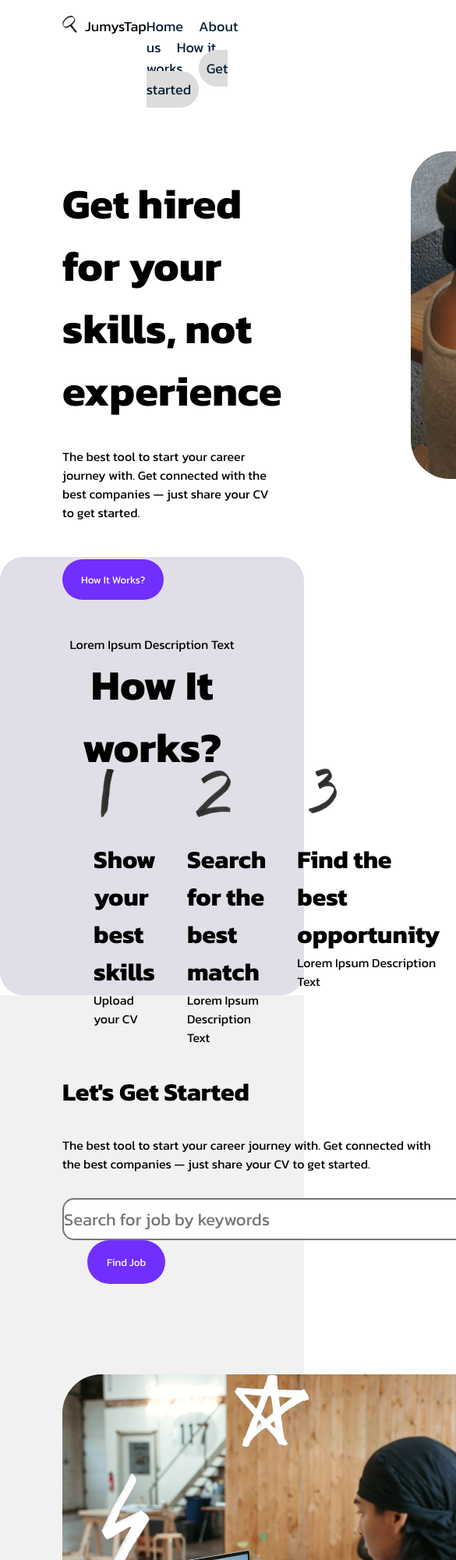
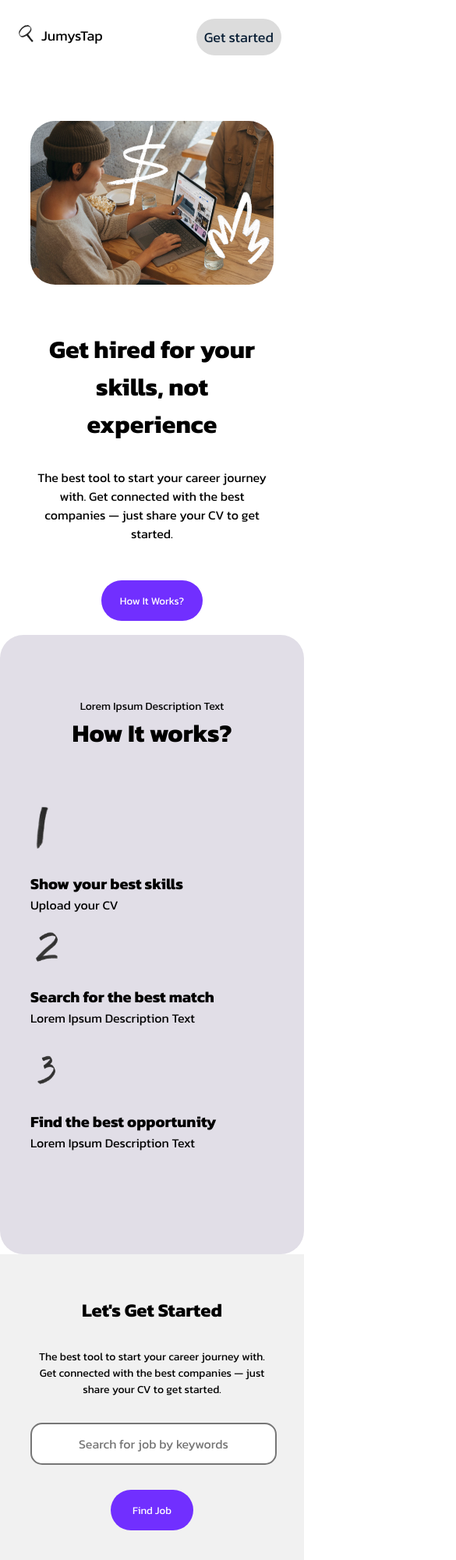
Before and after one commit to kralsolomon/jobsBar, a website: page index.html in a window 390 px wide. Shown: the top 2000 px of the page at 78% size, 585 px wide, since content can reach past the window. Drawn offline with Linux system fonts and the light colour scheme.

Commit message:
mobile version: 400px

```diff
--- a/index.css
+++ b/index.css
@@ -1,11 +1,10 @@
-*{
-    font-family: 'Kanit', sans-serif;
+* {
+  font-family: "Kanit", sans-serif;
   padding: 0;
   margin: 0;
-
 }
 
-.navbar{
+.navbar {
   display: flex;
   justify-content: space-between;
   height: 62px;
@@ -13,79 +12,76 @@
   padding: 20px 80px 12px 80px;
 }
 
-.logo{
+.logo {
   height: 22px;
   width: 114px;
   display: flex;
 }
 
-.logo > img{
+.logo > img {
   padding-right: 10px;
 }
 
-.menu{
+.menu {
   height: 38px;
   width: 410px;
-    color: #081E34;
+  color: #081e34;
 }
 
-.menu > a{
+.menu > a {
   margin-right: 16px;
 }
 
-.menu > #button{
-    color: #081E34;
+.menu > #button {
+  color: #081e34;
   background-color: gainsboro;
   border-radius: 30px;
   border: none;
   font-size: 18px;
   padding: 10px;
-
 }
 
-a{
+a {
   text-decoration: none;
-    color: #081E34;
+  color: #081e34;
 }
 
-
-.home{
+.home {
   display: flex;
   align-items: center;
   height: 420px;
   padding: 100px 80px 100px 80px;
 }
 
-.info{
+.info {
   width: 495px;
   height: 366px;
   position: relative;
   padding-right: 165px;
 }
 
-.info > h1{
+.info > h1 {
   font-size: 54px;
   font-weight: bold;
 }
 
-.info > p{
+.info > p {
   padding: 32px 0 48px 0;
 }
 
-.info > button{
-    background-color: #712FFF;
+.info > button {
+  background-color: #712fff;
   color: white;
   padding: 16px 24px 16px 24px;
   border-radius: 30px;
   border: none;
 }
 
-.info > button:hover{
+.info > button:hover {
   cursor: pointer;
 }
 
-
-.girl{
+.girl {
   width: 619px;
   height: 420px;
   position: relative;
@@ -106,59 +102,69 @@ a{
   bottom: 40px;
 }
 
-.how{
+.how {
   justify-content: center;
   height: 362px;
-    padding: 100px 80px 100px  80px;
-    background-color: #E1DEE7;
+  padding: 100px 80px 100px 80px;
+  background-color: #e1dee7;
   border-radius: 30px;
 }
 
+.mini {
+  font-size: 16px;
+}
 
-.main_text{
+.mega {
+  font-size: 54px;
+}
+
+.main_text {
   text-align: center;
   height: 84px;
   width: 100%;
   padding-bottom: 86px;
-
 }
 
-.additional_text{
+.additional_text {
   display: flex;
   width: 100%;
   height: 186px;
 }
 
-.additional_text > h1{
-
+.additional_text > h1 {
   font-weight: bold;
   font-size: 24px;
 }
 
-.additional_text > p{
+.additional_text > p {
   font-size: 16px;
 }
 
-.additional_text > .container{
+.additional_text > .container {
   padding-left: 40px;
+  width: 400px;
 }
 
-.start{
+.start {
   display: flex;
   padding: 100px 80px 100px 80px;
   background-color: #f1f1f1;
 }
 
-.start > .info3{
+.start > .info3 {
   width: 800px;
   height: 222px;
 }
 
-.info3 > .text{
+.info3 > .text {
   width: 495px;
 }
 
-input{
+.text > p{
+  padding: 32px 0 32px 0;
+}
+
+input {
   width: 619px;
   height: 50px;
   font-size: 22px;
@@ -166,8 +172,8 @@ input{
   border-style: solid;
 }
 
-.find_job{
-    background-color: #712FFF;
+.find_job {
+  background-color: #712fff;
   color: white;
   margin-left: 32px;
   padding: 18px 25px 18px 25px;
@@ -175,7 +181,7 @@ input{
   border: none;
 }
 
-.upload{
+.upload {
   display: flex;
   align-items: center;
   height: 348px;
@@ -183,60 +189,325 @@ input{
   background-color: #f1f1f1;
 }
 
-.boy{
+.boy {
   width: 619px;
   height: 420px;
   position: relative;
 }
 
-.info1{
+.info1 {
   width: 495px;
   height: 214px;
   position: relative;
   padding-left: 128px;
 }
 
-.info1 > button{
-    background-color: #712FFF;
+.info1 > button {
+  background-color: #712fff;
   color: white;
   padding: 16px 24px 16px 24px;
   border-radius: 30px;
   border: none;
 }
 
-.info1 > p{
+.info1 > p {
   padding: 32px 0 48px 0;
 }
 
-
 .main_image1 {
-    border-radius: 50px;
+  border-radius: 32px;
 }
 
-.star_image{
+.star_image {
   position: absolute;
   left: 220px;
 }
 
-.lightning_image{
+.lightning_image {
   position: absolute;
   left: 25px;
   bottom: 150px;
 }
 
-footer{
+footer {
   display: flex;
   height: 108px;
   padding: 32px 80px 32px 80px;
-    color: #081E34;
-
+  color: #081e34;
 }
 
-.menu1{
+.menu1 {
   height: 38px;
   width: 100%;
 }
 
-.menu1 > a{
+.menu1 > a {
   margin-right: 20px;
 }
+
+@media only screen and (max-width: 400px) {
+  .navbar {
+    display: flex;
+    align-items: center;
+    padding: 12px 24px 12px 24px;
+  }
+
+  .navbar a {
+    display: none;
+  }
+
+  .navbar > .menu {
+    margin-left: 120px;
+  }
+
+  .home {
+    display: flex;
+    justify-content: center;
+    align-items: center;
+    flex-direction: column-reverse;
+    height: 618px;
+    padding: 10px 24px 100px 24px;
+  }
+
+  .info {
+    width: 312px;
+    height: 290px;
+    justify-content: center;
+    align-items: center;
+    padding: 0;
+    text-align: center;
+  }
+
+  .info > h1 {
+    font-size: 32px;
+    font-weight: bold;
+  }
+
+  .info > p {
+    padding: 32px 0 48px 0;
+  }
+
+  .info > button {
+    background-color: #712fff;
+    color: white;
+    padding: 16px 24px 16px 24px;
+    border-radius: 30px;
+    border: none;
+  }
+
+  .girl {
+    display: flex;
+    justify-content: center;
+    align-items: center;
+  }
+
+  .main_image {
+    width: 312px;
+    height: 210px;
+    border-radius: 32px;
+    position: relative;
+  }
+
+  .dollar_image {
+    position: absolute;
+    width: 80px;
+    left: 250px;
+    bottom: 160px;
+  }
+
+  .fire_image {
+    position: absolute;
+    width: 80px;
+    left: 380px;
+    top: 150px;
+  }
+
+  .how {
+    display: flex;
+    flex-direction: column;
+    align-items: center;
+    justify-content: center;
+    height: 686px;
+    padding: 54px 24px 54px 24px;
+    background-color: #e1dee7;
+    border-radius: 30px;
+  }
+
+  .main_text {
+    height: 84px;
+    width: 312px;
+    padding: 0;
+  }
+
+  .mini {
+    font-size: 14px;
+  }
+
+  .mega {
+    font-weight: bold;
+    font-size: 32px;
+  }
+
+  .additional_text {
+    display: flex;
+    flex-wrap: wrap;
+    height: 440px;
+    padding: 54px 24px 54px 24px;
+    justify-content: center;
+  }
+
+  .container > h1 {
+    font-weight: bold;
+    font-size: 20px;
+  }
+
+  .container > img {
+    width: 40px;
+  }
+
+  .container > .one {
+    width: 31px;
+  }
+
+  .additional_text > p {
+    font-size: 14px;
+  }
+
+  .additional_text > .container {
+    padding: 0 0 40px 0;
+    width: 312px;
+    height: 120px;
+  }
+
+  .start {
+    display: flex;
+    padding: 54px 24px 54px 24px;
+    flex-direction: column;
+    text-align: center;
+    align-items: center;
+  }
+
+  .start > .info3 {
+    width: 312px;
+    height: 279px;
+  }
+
+  .info3 > .text {
+    width: 312px;
+
+  }
+
+  .text > h1{
+    font-size: 24px;
+  }
+
+  .text > p{
+    font-size: 14px;
+  }
+
+  input {
+    width: 312px;
+    height: 50px;
+    font-size: 16px;
+    text-align: center;
+
+  }
+
+  .find_job {
+    background-color: #712fff;
+    color: white;
+    width: 106px;
+    margin: 32px 0 0 0;
+    padding: 16px 24px;
+    border-radius: 30px;
+    border: none;
+  }
+
+  .upload {
+    display: flex;
+    align-items: center;
+    height: 535px;
+    padding: 64px 24px;
+    background-color: #f1f1f1;
+    flex-direction: column;
+  }
+
+  .boy {
+    width: 312px;
+    height: 210px;
+    position: relative;
+  }
+
+  .main_image1 {
+    width: 312px;
+    height: 210px;
+    border-radius: 24px;
+  }
+
+  .star_image {
+    width: 53px;
+    position: absolute;
+    top: 15px;
+    left: 120px;
+  }
+
+  .lightning_image {
+    width: 47px;
+    position: absolute;
+    left: 25px;
+    bottom: 60px;
+  }
+  .info1 {
+    width: 312px;
+    height: 197px;
+    position: relative;
+    padding: 128px 0 0 0;
+  }
+
+  .info1 > h1{
+    font-size: 24px;
+  }
+
+  .info1 > p{
+    font-size: 14px;
+  }
+
+
+
+  .info1 > button {
+    background-color: #712fff;
+    color: white;
+    width: 114px;
+    padding: 16px 24px 16px 24px;
+    border-radius: 30px;
+    border: none;
+  }
+
+  .info1 > p {
+    padding: 32px 0 48px 0;
+  }
+
+
+  footer {
+    display: flex;
+    flex-direction: column;
+    width: 312px;
+    height: 350px;
+    padding: 32px 24px 32px 24px;
+    color: #081e34;
+    justify-content: flex-start;
+  }
+
+
+  .menu1 {
+    display: flex;
+    height: 226px;
+    width: 111px;
+    flex-wrap: wrap;
+  }
+
+  footer > p{
+    padding-top: 150px;
+  }
+
+}
--- a/index.html
+++ b/index.html
@@ -1,156 +1,131 @@
 <!doctype html>
 <html lang="en">
   <head>
-    <meta charset="UTF-8">
-    <meta name="viewport"
-          content="width=device-width, user-scalable=no, initial-scale=1.0, maximum-scale=1.0, minimum-scale=1.0">
-    <meta http-equiv="X-UA-Compatible" content="ie=edge">
-    <link rel="stylesheet" href="index.css">
+    <meta charset="UTF-8" />
+    <meta
+      name="viewport"
+      content="width=device-width, user-scalable=no, initial-scale=1.0, maximum-scale=1.0, minimum-scale=1.0"
+    />
+    <meta http-equiv="X-UA-Compatible" content="ie=edge" />
+    <link rel="stylesheet" href="index.css" />
     <title>JumysTap</title>
 
-
-    <link rel="preconnect" href="https://fonts.googleapis.com">
-    <link rel="preconnect" href="https://fonts.gstatic.com" crossorigin>
-    <link href="https://fonts.googleapis.com/css2?family=Kanit:wght@400;500;700&display=swap" rel="stylesheet">
+    <link rel="preconnect" href="https://fonts.googleapis.com" />
+    <link rel="preconnect" href="https://fonts.gstatic.com" crossorigin />
+    <link
+      href="https://fonts.googleapis.com/css2?family=Kanit:wght@400;500;700&display=swap"
+      rel="stylesheet"
+    />
   </head>
   <body>
-
-
-
     <div class="navbar">
-
       <div class="logo">
-            <img src="image/magnifier%201.png" alt="searc">
+        <img src="image/magnifier%201.png" alt="searc" />
         <p>JumysTap</p>
       </div>
-
 
       <div class="menu">
         <a href="#">Home</a>
         <a href="#">About us</a>
         <a href="#">How it works</a>
-            <a id="button" href="#">Get started</a>
+        <button id="button">Get started</button>
+      </div>
     </div>
 
-    </div>
-
-
     <div class="home">
-
       <div class="info">
         <h1>Get hired for your skills, not experience</h1>
-            <p>The best tool to start your career journey with.
-                Get connected with the best companies — just share your CV to get started.
+        <p>
+          The best tool to start your career journey with. Get connected with
+          the best companies — just share your CV to get started.
         </p>
         <button type="button">How It Works?</button>
       </div>
 
       <div class="girl">
-            <img class="main_image" src="image/girl.png" alt="">
-            <img class="dollar_image" src="image/dollar%201.png" alt="">
-            <img class="fire_image"  src="image/fire%201.png" alt="">
+        <img class="main_image" src="image/girl.png" alt="" />
+        <img class="dollar_image" src="image/dollar%201.png" alt="" />
+        <img class="fire_image" src="image/fire%201.png" alt="" />
       </div>
-
     </div>
 
     <div class="how">
+      <div class="main_text">
+        <p class="mini">Lorem Ipsum Description Text</p>
 
-        <div class="main_text">
-            <p style="font-size: 16px">Lorem Ipsum Description Text</p>
-
-            <p style="font-size: 54px; font-weight: bold">How It works?</p>
+        <p class="mega">How It works?</p>
       </div>
 
-
-
       <div class="additional_text">
-
-            <div class="container" style="width: 400px">
-                <img src="/image/1.png" alt="">
-                <br>
-                <br>
+        <div class="container">
+          <img class="one" src="/image/1.png" alt="" />
+          <br />
+          <br />
           <h1>Show your best skills</h1>
           <p>Upload your CV</p>
         </div>
 
-
-            <div class="container" style="width: 400px">
-                <img src="/image/2.png" alt="">
-                <br>
-                <br>
+        <div class="container">
+          <img src="/image/2.png" alt="" />
+          <br />
+          <br />
           <h1>Search for the best match</h1>
           <p>Lorem Ipsum Description Text</p>
         </div>
 
-
-            <div class="container" style="width: 400px">
-                <img src="/image/3.png" alt="">
-                <br>
-                <br>
+        <div class="container">
+          <img src="/image/3.png" alt="" />
+          <br />
+          <br />
           <h1>Find the best opportunity</h1>
           <p>Lorem Ipsum Description Text</p>
         </div>
       </div>
-
     </div>
-
-
 
     <div class="start">
       <div class="info3">
         <div class="text">
           <h1>Let's Get Started</h1>
-                <p style="padding: 32px 0 32px 0">The best tool to start your career journey with.
-                    Get connected with the best companies — just share your CV to get started.
+          <p>
+            The best tool to start your career journey with. Get connected with
+            the best companies — just share your CV to get started.
           </p>
         </div>
 
-
-            <input type="text" placeholder="Search for job by keywords">
-
-
+        <input type="text" placeholder="Search for job by keywords" />
 
         <button class="find_job" type="button">Find Job</button>
       </div>
     </div>
 
-
     <div class="upload">
-
       <div class="boy">
-            <img class="main_image1" src="image/boy.png" alt="">
-            <img class="star_image" src="image/star%201.png" alt="">
-            <img class="lightning_image"  src="image/lightning%201.png" alt="">
+        <img class="main_image1" src="image/boy.png" alt="" />
+        <img class="star_image" src="image/star%201.png" alt="" />
+        <img class="lightning_image" src="image/lightning%201.png" alt="" />
       </div>
 
       <div class="info1">
         <h1>Upload your CV</h1>
-            <p>The best tool to start your career journey with.
-                Get connected with the best companies — just share your CV to get started.
+        <p>
+          The best tool to start your career journey with. Get connected with
+          the best companies — just share your CV to get started.
         </p>
         <button type="button">Upload</button>
       </div>
-
-
-
-
     </div>
-
 
     <footer>
       <div class="menu1">
         <a href="#">Home</a>
         <a href="#">About us</a>
         <a href="#">How it works</a>
-            <a href="#"><img src="image/Twitter.svg" alt=""></a>
-            <a href="#"><img src="image/Instagram.svg" alt=""></a>
-
+        <a href="#"><img src="image/Twitter.svg" alt="" /></a>
+        <a href="#"><img src="image/Instagram.svg" alt="" /></a>
       </div>
 
       <p>Made with ✨❤️ at nFactorial in 2022.</p>
-
-
-
     </footer>
   </body>
 </html>
--- /dev/null
+++ b/package.json
@@ -0,0 +1,5 @@
+{
+  "devDependencies": {
+    "prettier": "3.2.4"
+  }
+}
```
Also changed, not shown: 2 other files. Lines whose indentation alone changed are shown as unchanged.
